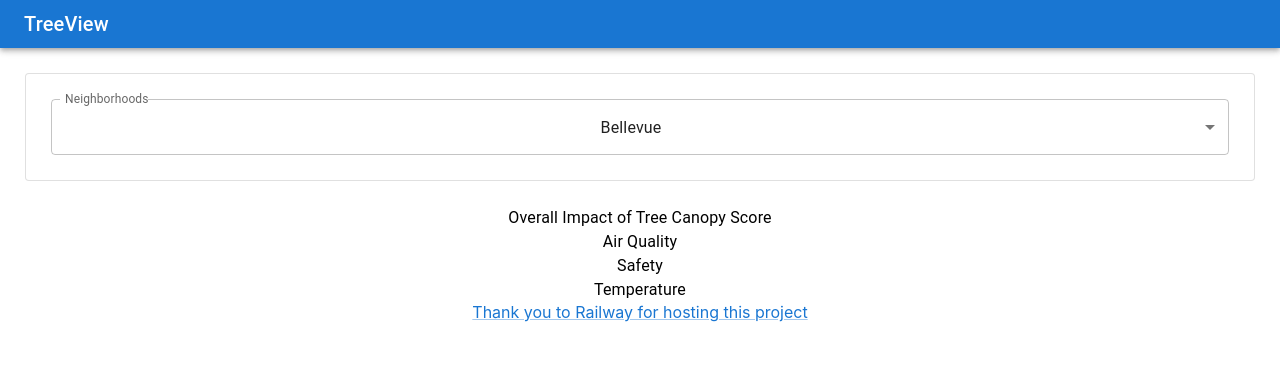
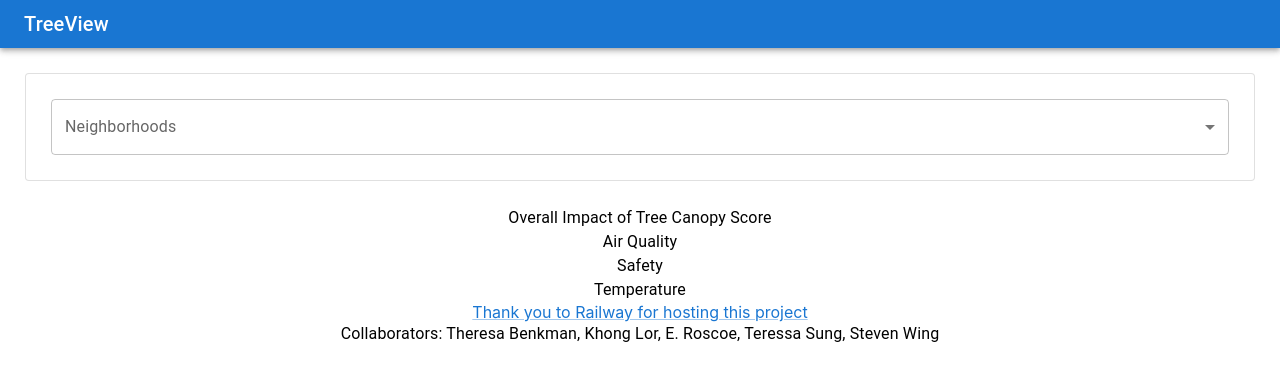
Before and after one commit to elysiaroscoe/Treevue, a React (Create React App) app: page / in a window 1280 px wide. Shown: the top 380 px of the page. Built offline with nearby package versions, Linux system fonts and the light colour scheme.

Commit message:
updated credits and initial load state

```diff
--- a/src/components/Footer.jsx
+++ b/src/components/Footer.jsx
@@ -1,10 +1,11 @@
-import { Link } from '@mui/material'
+import { Link, Typography } from '@mui/material'
 import React from 'react'
 
 export const Footer = () => {
   return (
     <>
       <Link href={"https://railway.app/"}>Thank you to Railway for hosting this project</Link>
+      <Typography>Collaborators: Theresa Benkman, Khong Lor, E. Roscoe, Teressa Sung, Steven Wing </Typography>
     </>
   )
 }
--- a/src/components/Main.jsx
+++ b/src/components/Main.jsx
@@ -9,8 +9,8 @@ import axios from "axios"
 const optionsList = ["Bellevue","Bridle Trails",	"Northwest Bellevue",	"BelRed",	"Downtown",	"Crossroads",	"Northeast Bellevue",	"Lake Hills",	"Wilburton",	"West Bellevue",	"Woodridge",	"West Lake Sammamish",	"Eastgate",	"Factoria",	"Newport",	"Somerset",	"Cougar Mountain / Lakemont"]
 export const Main = () => {
 
-  const [selectedNeighborhood, setSelectedNeighborhood] = useState("Bellevue")
-  const [queryData, setQueryData] = useState(undefined)
+  const [selectedNeighborhood, setSelectedNeighborhood] = useState("")
+  const [queryData, setQueryData] = useState(undefined )
 
   const data = async (eventValue)=> {
     return await axios.get(`https://treevention.up.railway.app/suburb_rating?suburb=${eventValue}`)}
```
